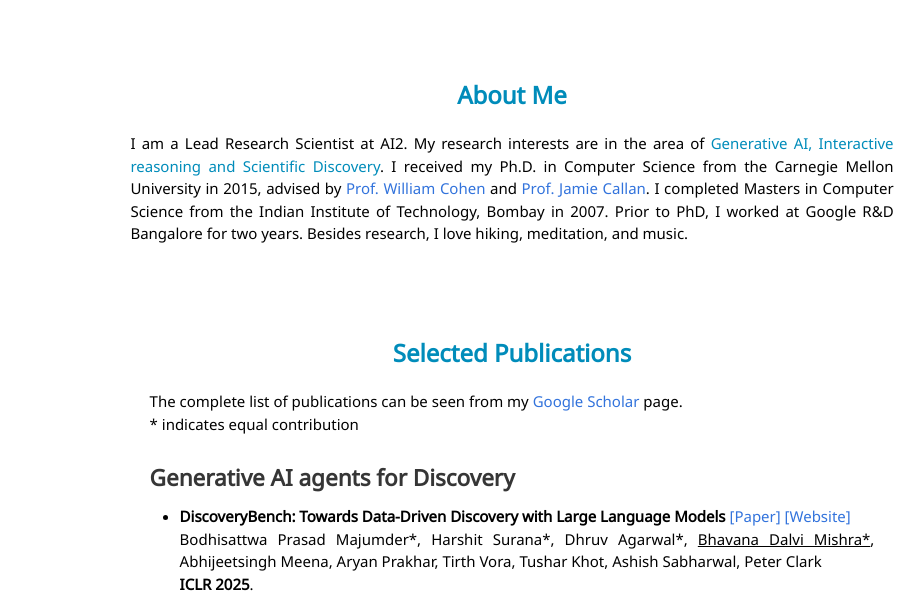
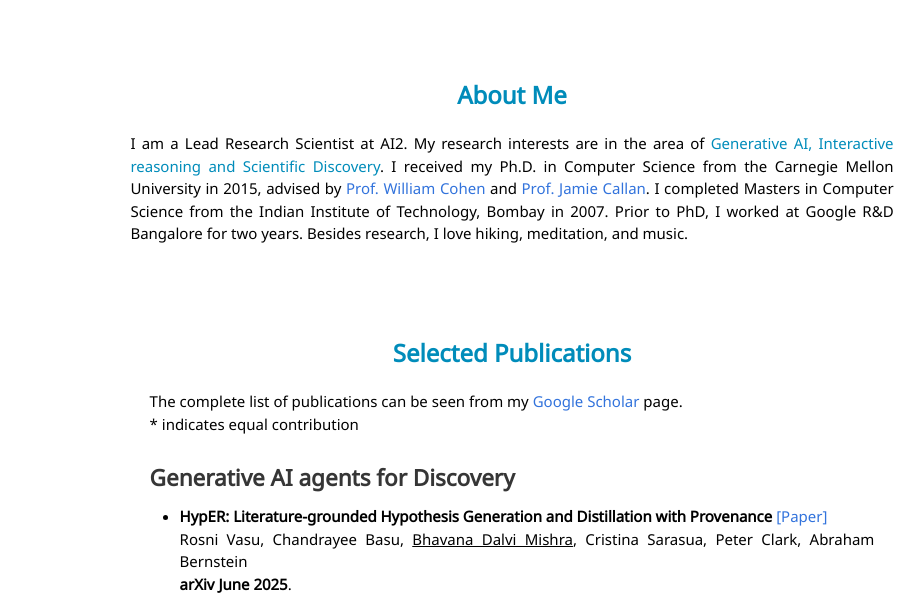
Before and after one commit to bhavanadalvi/bhavanadalvi.github.io, a plain HTML site: page index.html in a window 1280 px wide. Shown: the part 341-943 px from the top of the page, without its empty margins (128-1052 px from the left). Drawn offline with nearby package versions, Linux system fonts and the light colour scheme; some icons are missing; a web font is replaced by a local one.

Commit message:
added hyper paper

```diff
--- a/index.html
+++ b/index.html
@@ -169,6 +169,11 @@ The complete list of publications can be seen from my <a href="https://scholar.g
     <h3>Generative AI agents for Discovery</h3>
 
     <ul>
+       <li><b>HypER: Literature-grounded Hypothesis Generation and Distillation with Provenance  </b>
+                <a href="https://arxiv.org/pdf/2506.12937">[Paper] </a>
+                <br> Rosni Vasu, Chandrayee Basu, <u>Bhavana Dalvi Mishra</u>, Cristina Sarasua, Peter Clark, Abraham Bernstein<br>
+		<b>arXiv June 2025</b>.</li>
+
        <li><b>DiscoveryBench: Towards Data-Driven Discovery with Large Language Models  </b>
                 <a href="https://arxiv.org/pdf/2407.01725">[Paper] </a>
                 <a href="https://github.com/allenai/discoverybench">[Website] </a>
```
